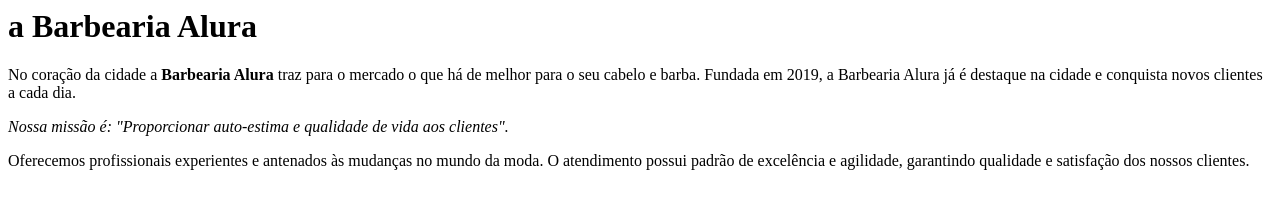
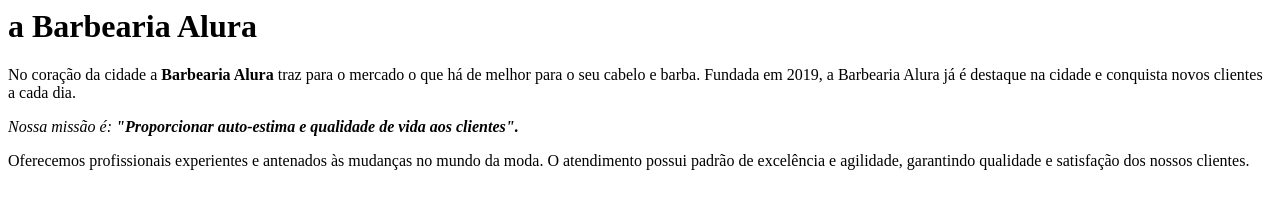
Before and after one commit to BoyMaromba/Barbearia-Alura, a plain HTML site: page index.html in a window 1280 px wide. Drawn offline with Linux system fonts and the light colour scheme.

Commit message:
negrito 2

```diff
--- a/index.html
+++ b/index.html
@@ -4,7 +4,7 @@
     barba. Fundada em 2019, a Barbearia Alura já é destaque na cidade e conquista novos clientes a cada dia.
 </p>
 
-<p><em>Nossa missão é: "Proporcionar auto-estima e qualidade de vida aos clientes".</em> </p>
+<p><em>Nossa missão é: <strong>"Proporcionar auto-estima e qualidade de vida aos clientes".</strong></em> </p>
 
 <p> Oferecemos profissionais experientes e antenados às mudanças no mundo da moda. O atendimento possui padrão de excelência e agilidade,
     garantindo qualidade e satisfação dos nossos clientes.</p>
```
